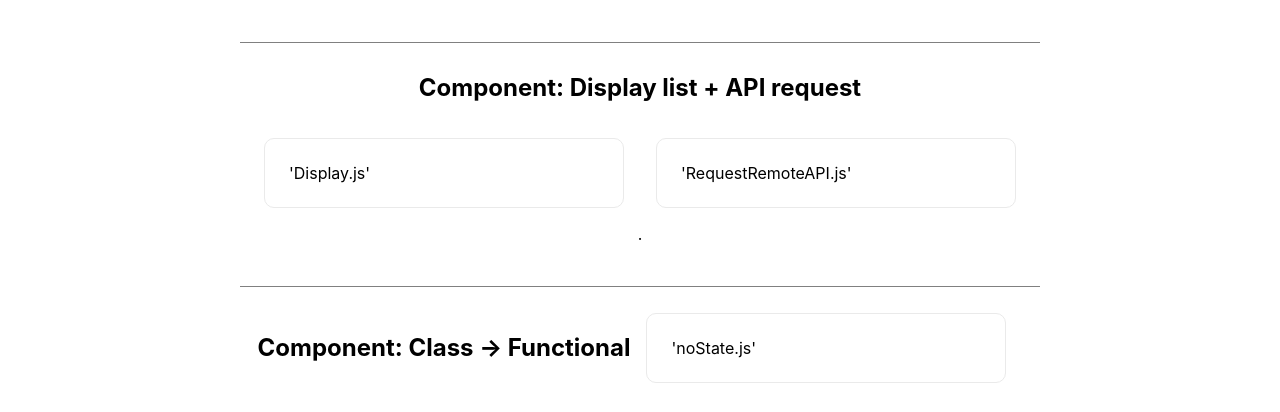
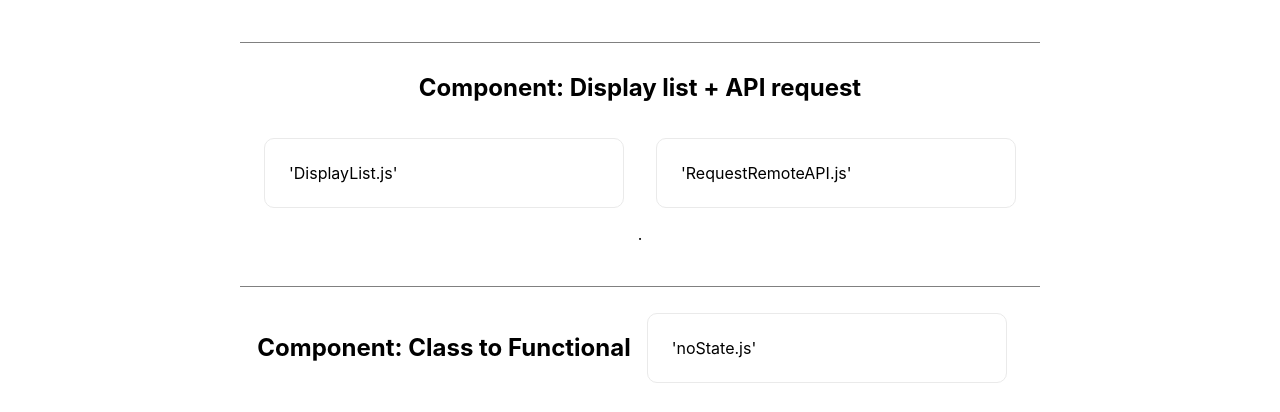
Before and after one commit to leolanese/NextJS-React-converting-components, a Next.js app: page / in a window 1280 px wide. Shown: the top 412 px of the page. Built offline with nearby package versions, Linux system fonts and the light colour scheme.

Commit message:
updating nextjs list components

```diff
--- a/pages/index.js
+++ b/pages/index.js
@@ -17,7 +17,7 @@ export default function Home() {
 
           <p className="card">
             <Link href="/requests/DisplayList">
-              <a>'Display.js'</a>
+              <a>'DisplayList.js'</a>
             </Link>
           </p>
 
@@ -30,7 +30,7 @@ export default function Home() {
 
         <div className="grid">
           <div className="customHr">.z</div>
-          <h2>Component: Class -> Functional</h2>
+          <h2>Component: Class to Functional</h2>
 
           <p className="card">
             <Link href="/get/noState">
--- a/pages/requests/Display.js
+++ b/pages/requests/Display.js
@@ -2,7 +2,7 @@ import React from 'react';
 
 const Display = ({display}) => {
    return (
-       <div>
+       <div key={display}>
            {display.task}
        </div>
    );
```
Also changed, not shown: pages/requests/DisplayListMap.js (+6 -2 lines).
